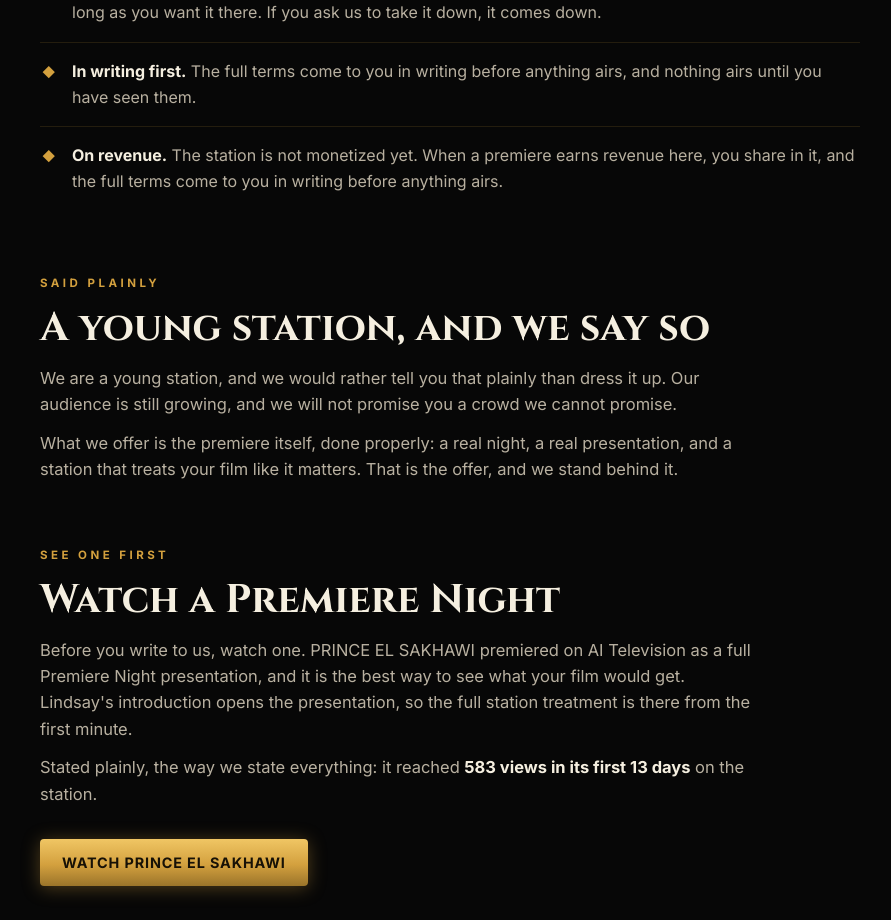
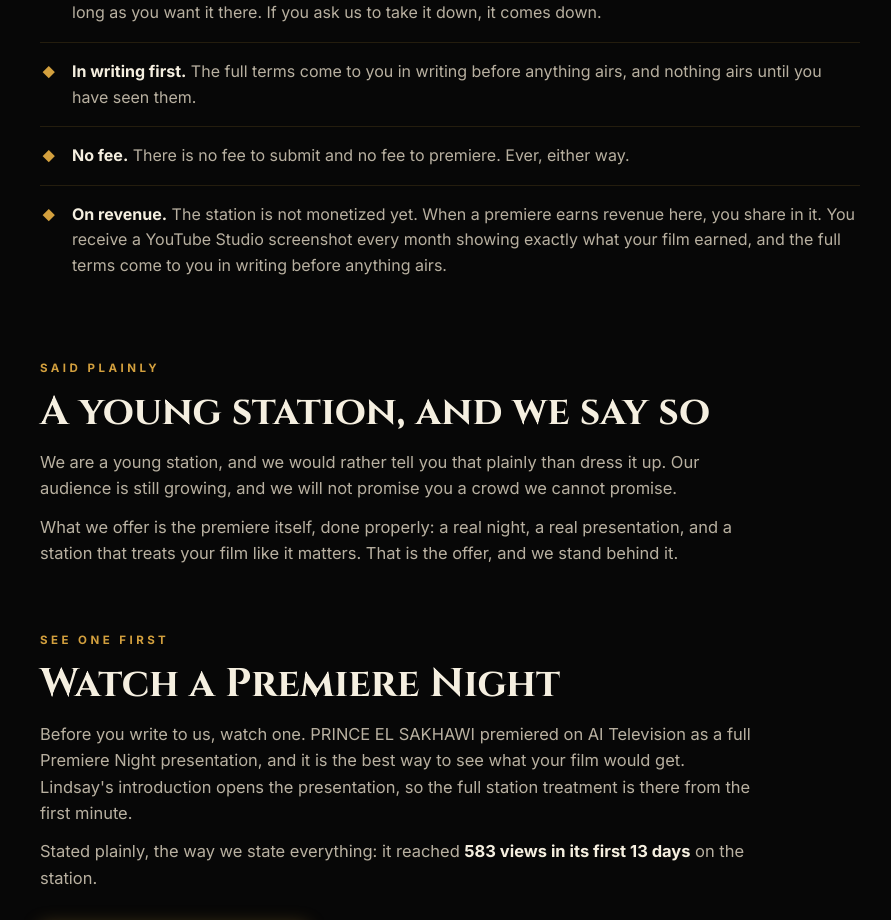
Before and after one commit to watchatv1/watchatv1.github.io, a plain HTML site: page filmmakers.html in a window 1280 px wide. Shown: the part 2328-3248 px from the top of the page, without its empty margins (44-935 px from the left). Drawn offline with Linux system fonts and the light colour scheme.

Commit message:
Filmmaker page: no-fee term and monthly screenshot line

```diff
--- a/filmmakers.html
+++ b/filmmakers.html
@@ -194,7 +194,8 @@
       <li><b>Your uploads stay untouched.</b> Your own copies of your film, on your own channels, are never affected by a premiere here.</li>
       <li><b>It stays up, and it comes down when you ask.</b> Your film remains on the station after its premiere, for as long as you want it there. If you ask us to take it down, it comes down.</li>
       <li><b>In writing first.</b> The full terms come to you in writing before anything airs, and nothing airs until you have seen them.</li>
-      <li><b>On revenue.</b> The station is not monetized yet. When a premiere earns revenue here, you share in it, and the full terms come to you in writing before anything airs.</li>
+      <li><b>No fee.</b> There is no fee to submit and no fee to premiere. Ever, either way.</li>
+      <li><b>On revenue.</b> The station is not monetized yet. When a premiere earns revenue here, you share in it. You receive a YouTube Studio screenshot every month showing exactly what your film earned, and the full terms come to you in writing before anything airs.</li>
     </ul>
   </div>
 </section>
```
